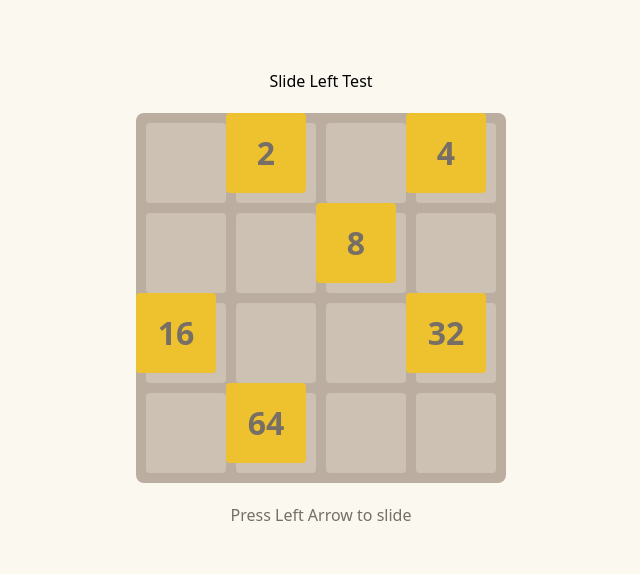
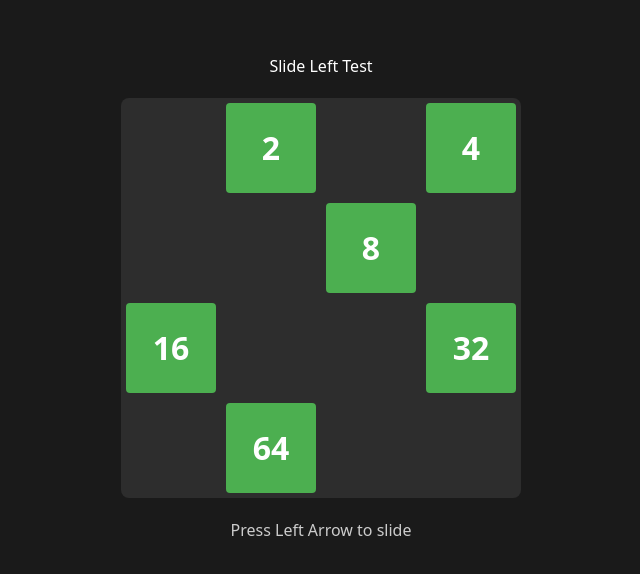
Before and after one commit to jigargosar/react-2048-2025, a React (Vite) app: page / in a window 1280 px wide. Shown: the part 102-676 px from the top of the page, without its empty margins (319-959 px from the left). Built offline with nearby package versions, Linux system fonts and the light colour scheme.

Commit message:
Refactor TileSlideDemo2 component: add visualCol property for improved tile positioning

```diff
--- a/src/TileSlideDemo2.tsx
+++ b/src/TileSlideDemo2.tsx
@@ -5,6 +5,7 @@ type Tile = {
   value: number
   row: number
   col: number
+  visualCol: number
 }
 
 const GRID_SIZE = 4
@@ -22,7 +23,7 @@ function slideLeft(tiles: Tile[]): Tile[] {
     sorted.forEach((tile, index) => {
       newTiles.push({
         ...tile,
-        col: index
+        visualCol: index
       })
     })
   })
@@ -32,12 +33,12 @@ function slideLeft(tiles: Tile[]): Tile[] {
 
 export default function TileSlideDemo2() {
   const [tiles, setTiles] = useState<Tile[]>([
-    { id: 1, value: 2, row: 0, col: 1 },
-    { id: 2, value: 4, row: 0, col: 3 },
-    { id: 3, value: 8, row: 1, col: 2 },
-    { id: 4, value: 16, row: 2, col: 0 },
-    { id: 5, value: 32, row: 2, col: 3 },
-    { id: 6, value: 64, row: 3, col: 1 }
+    { id: 1, value: 2, row: 0, col: 1, visualCol: 1 },
+    { id: 2, value: 4, row: 0, col: 3, visualCol: 3 },
+    { id: 3, value: 8, row: 1, col: 2, visualCol: 2 },
+    { id: 4, value: 16, row: 2, col: 0, visualCol: 0 },
+    { id: 5, value: 32, row: 2, col: 3, visualCol: 3 },
+    { id: 6, value: 64, row: 3, col: 1, visualCol: 1 }
   ])
 
   const handleKeyDown = (e: KeyboardEvent) => {
@@ -58,55 +59,58 @@ export default function TileSlideDemo2() {
       alignItems: 'center',
       justifyContent: 'center',
       minHeight: '100vh',
-      background: '#faf8ef'
+      background: '#1a1a1a'
     }}>
-      <h1 style={{ marginBottom: '20px' }}>Slide Left Test</h1>
+      <h1 style={{ marginBottom: '20px', color: '#fff' }}>Slide Left Test</h1>
 
       <div style={{
         display: 'grid',
-        gridTemplateColumns: `repeat(${GRID_SIZE}, 80px)`,
-        gridTemplateRows: `repeat(${GRID_SIZE}, 80px)`,
-        gap: '10px',
-        padding: '10px',
-        background: '#bbada0',
+        gridTemplateColumns: `repeat(${GRID_SIZE}, 1fr)`,
+        gridTemplateRows: `repeat(${GRID_SIZE}, 1fr)`,
+        gap: '0',
+        background: '#2d2d2d',
         borderRadius: '8px',
-        position: 'relative'
+        width: '400px',
+        height: '400px'
       }}>
-        {Array.from({ length: GRID_SIZE * GRID_SIZE }).map((_, i) => (
-          <div
-            key={i}
-            style={{
-              background: 'rgba(238, 228, 218, 0.35)',
-              borderRadius: '4px'
-            }}
-          />
-        ))}
-
-        {tiles.map(tile => (
+        {tiles.map(tile => {
+          const offsetCols = tile.visualCol - tile.col
+          return (
             <div
               key={tile.id}
               style={{
-              position: 'absolute',
-              width: '80px',
-              height: '80px',
-              background: '#edc22e',
+                gridColumn: tile.col + 1,
+                gridRow: tile.row + 1,
+                width: '100%',
+                height: '100%',
+                padding: '5px',
+                boxSizing: 'border-box',
+                transform: `translateX(${offsetCols * 100}%)`,
+                transition: 'transform 200ms ease-in-out'
+              }}
+            >
+              <div
+                style={{
+                  width: '100%',
+                  height: '100%',
+                  background: '#4CAF50',
                   borderRadius: '4px',
                   display: 'flex',
                   alignItems: 'center',
                   justifyContent: 'center',
                   fontWeight: 'bold',
                   fontSize: '32px',
-              color: '#776e65',
-              transform: `translate(${tile.col * 90}px, ${tile.row * 90}px)`,
-              transition: 'transform 200ms ease-in-out'
+                  color: '#fff'
                 }}
               >
                 {tile.value}
               </div>
-        ))}
+            </div>
+          )
+        })}
       </div>
 
-      <p style={{ marginTop: '20px', color: '#776e65' }}>
+      <p style={{ marginTop: '20px', color: '#ccc' }}>
         Press Left Arrow to slide
       </p>
     </div>
```
Lines whose indentation alone changed are shown as unchanged.
